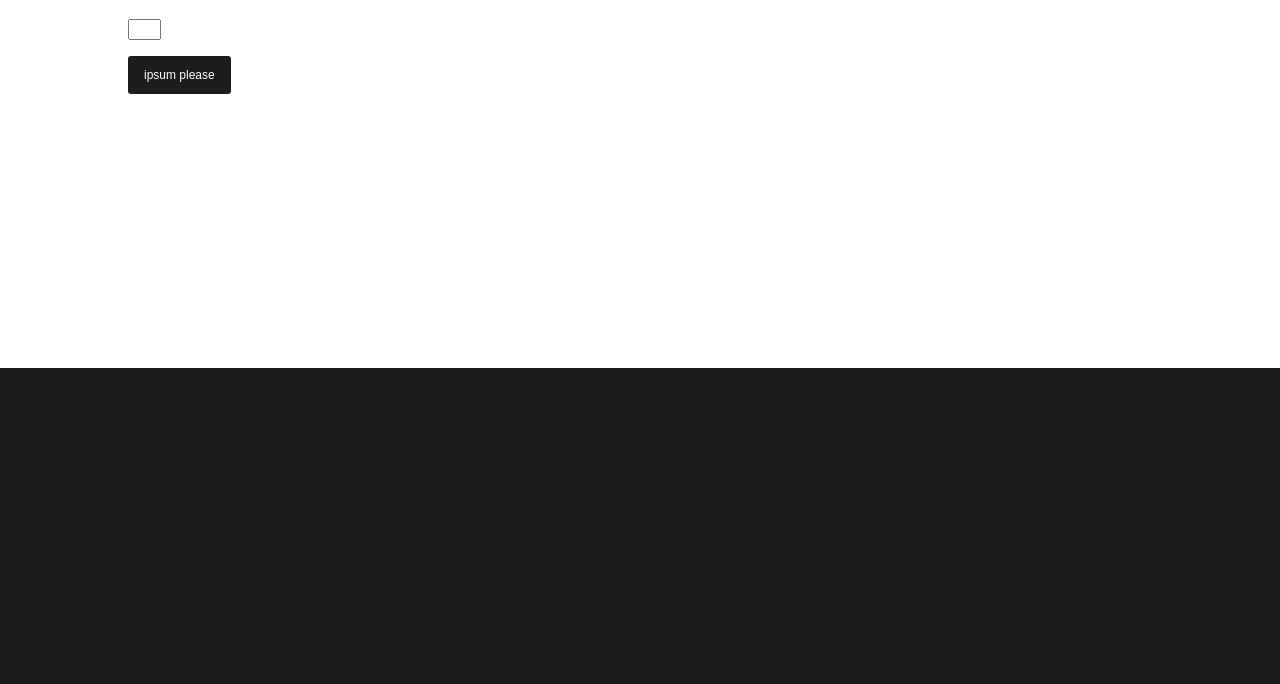
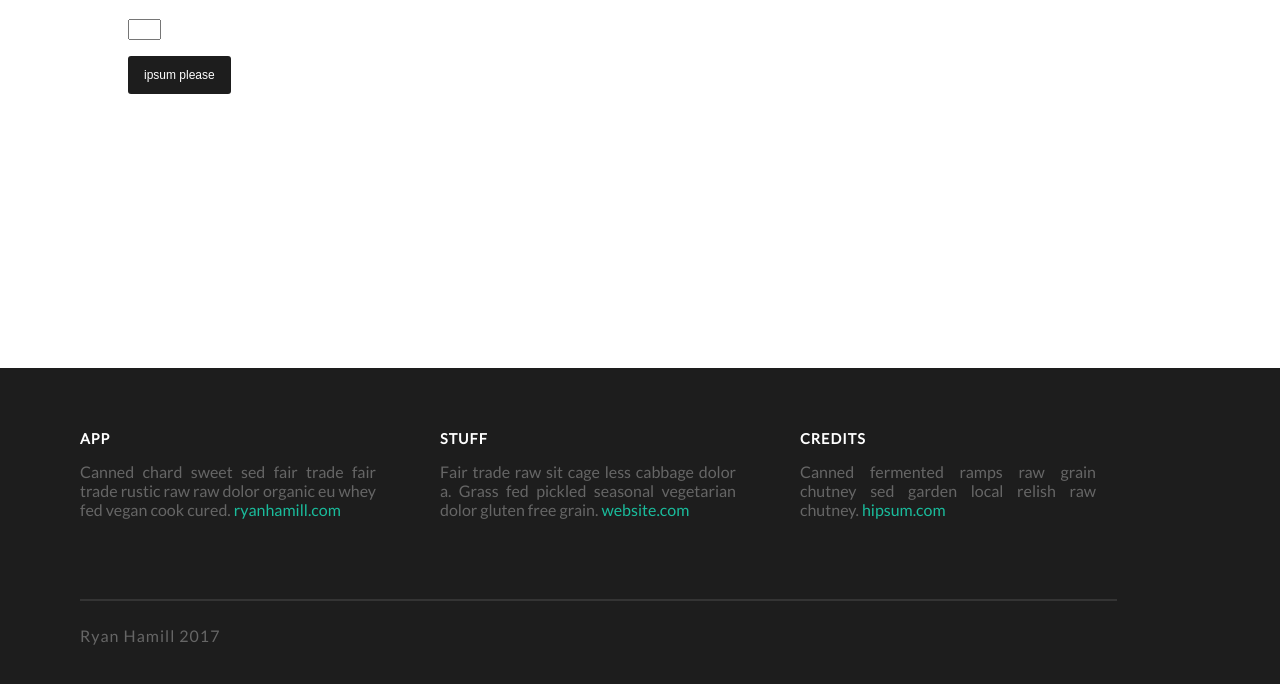
Before and after one commit to rhamill1/farmers_market_ipsum, a website: page views/index.html in a window 1280 px wide. Shown: the part 604-1288 px from the top of the page. Drawn offline with nearby package versions, Linux system fonts and the light colour scheme.

Commit message:
formats footer

```diff
--- a/public/styles/styles.css
+++ b/public/styles/styles.css
@@ -111,6 +111,42 @@ footer {
   width: 100%;
 }
 
+.inner-footer {
+  margin: 0 3em;
+  padding: 3em 0;
+}
+
+.column {
+  width: 25%;
+  float: left;
+  margin: 0 2em 5em 2em;
+}
+
+.column h3 {
+  color: white;
+  font-size: 0.9rem;
+  letter-spacing: 1px;
+}
+
+.footer-column-text {
+  color: #666;
+  text-align: justify;
+}
+
+.footer-column-text a {
+  color: #1abc9c;
+  text-decoration: none;
+}
+
+.footer-bottom {
+  color: #666;
+  float: left;
+  width: 81%;
+  border-top: 2px solid rgba(255,255,255,0.1);
+  margin: 0 5em 0 5em;
+  padding-top: 9px;
+  letter-spacing: 1px;
+}
 
 .title-box h1:hover {
   color: #1abc9c;
@@ -125,6 +161,10 @@ button:hover {
   cursor: pointer;
 }
 
+.footer-column-text a:hover {
+  text-decoration: underline;
+}
+
 
 @media (max-width: 700px) {
   .content-section {
--- a/views/index.html
+++ b/views/index.html
@@ -34,6 +34,32 @@
     <div id='response'></div>
   </div>
   <footer>
+    <div class='inner-footer'>
+      <div class='column'>
+        <h3>APP</h3>
+        <div class='footer-column-text'>
+          Canned chard sweet sed fair trade fair trade rustic raw raw dolor organic eu whey fed vegan cook cured.
+          <a href="#">ryanhamill.com</a>
+        </div>
+      </div>
+      <div class='column'>
+        <h3>STUFF</h3>
+        <div class='footer-column-text'>
+          Fair trade raw sit cage less cabbage dolor a. Grass fed pickled seasonal vegetarian dolor gluten free grain.
+          <a href="#">website.com</a>
+        </div>
+      </div>
+      <div class='column'>
+        <h3>CREDITS</h3>
+        <div class='footer-column-text'>
+          Canned fermented ramps raw grain chutney sed garden local relish raw chutney.
+          <a href="#">hipsum.com</a>
+        </div>
+      </div>
+    </div>
+    <div class='footer-bottom'>
+      <p>Ryan Hamill 2017</p>
+    </div>
   </footer>
 </body>
 </html>
```
